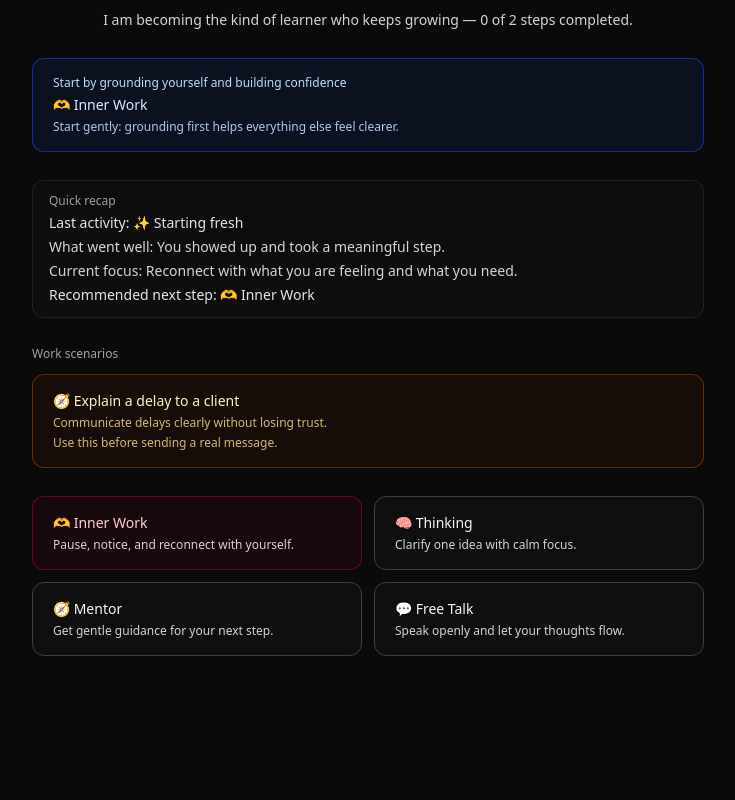
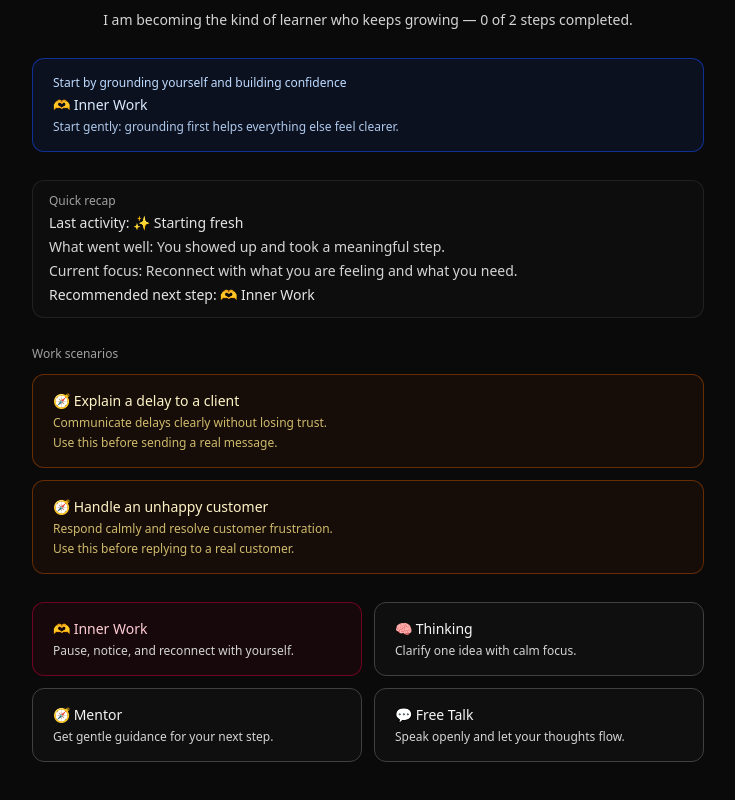
Before and after one commit to logan-woo-tech/woo-mvp, a Next.js app: page /learner in a window 1280 px wide. Shown: the part 448-1248 px from the top of the page, without its empty margins (272-1007 px from the left). Before the commit the page ends 1144 px from the top, so only its background shows below. Built offline with nearby package versions, Linux system fonts and the light colour scheme.

Commit message:
feat: add unhappy-customer scenario and extend work communication flow

```diff
--- a/src/app/feedback/page.tsx
+++ b/src/app/feedback/page.tsx
@@ -59,6 +59,11 @@ const WORK_SCENARIO_META: Record<
     intro: "You explained the delay clearly and kept the message professional.",
     support: "Keep the tone calm, specific, and solution-oriented.",
     nextStepLabel: "Handle an unhappy customer",
+  },
+  "unhappy-customer": {
+    intro: "You acknowledged the customer's frustration and responded professionally.",
+    support: "Lead with empathy, then move clearly to a solution.",
+    nextStepLabel: "Ask for more time professionally",
   },
 };
 
@@ -155,6 +160,18 @@ function buildScenarioBetterVersion(
   scenarioId: WorkScenarioId,
   tone: WorkScenarioTone,
 ): string {
+  if (scenarioId === "unhappy-customer") {
+    if (tone === "formal") {
+      return "I understand your concern and appreciate you bringing this up. This happened because of a delay in our process. We are resolving it now and will update you shortly.";
+    }
+
+    if (tone === "neutral") {
+      return "I understand the issue and why this is frustrating. This happened because of a delay on our side. We are fixing it now and will update you soon.";
+    }
+
+    return "I get why this is frustrating — this happened because we had a delay. We are fixing it now and will keep you posted.";
+  }
+
   if (scenarioId === "delay-client") {
     if (tone === "formal") {
       return "I’d like to update you that we are slightly behind schedule because we identified an issue during testing. To ensure quality, we are fixing it now and will provide an update shortly.";
--- a/src/app/learner/page.tsx
+++ b/src/app/learner/page.tsx
@@ -267,6 +267,19 @@ export default async function LearnerPage({ searchParams }: LearnerPageProps) {
               Use this before sending a real message.
             </span>
           </Link>
+
+          <Link
+            href={`/conversation?scenario=unhappy-customer&growth=${growthCount}`}
+            className="rounded-xl border border-amber-700/50 bg-amber-950/20 px-5 py-4 text-left text-sm text-amber-100 hover:bg-amber-900/30"
+          >
+            <span className="block font-medium">🧭 Handle an unhappy customer</span>
+            <span className="mt-1 block text-xs text-amber-200/80">
+              Respond calmly and resolve customer frustration.
+            </span>
+            <span className="mt-1 block text-xs text-amber-200/80">
+              Use this before replying to a real customer.
+            </span>
+          </Link>
         </div>
 
         <div className="grid grid-cols-2 gap-3">
--- a/src/mocks/workScenarios.ts
+++ b/src/mocks/workScenarios.ts
@@ -1,5 +1,5 @@
 export type WorkScenarioTone = "formal" | "neutral" | "friendly";
-export type WorkScenarioId = "delay-client";
+export type WorkScenarioId = "delay-client" | "unhappy-customer";
 
 export type WorkScenario = {
   id: WorkScenarioId;
@@ -47,6 +47,38 @@ export const WORK_SCENARIOS: Record<WorkScenarioId, WorkScenario> = {
     sampleAnswer:
       "We are slightly behind schedule because we found an issue during testing. For example, one key function did not perform as expected. To ensure quality, we suggest extending the timeline by two days and will keep you updated daily.",
   },
+  "unhappy-customer": {
+    id: "unhappy-customer",
+    title: "Handle an unhappy customer",
+    shortLabel: "Handle an unhappy customer",
+    description: "Respond calmly and resolve customer frustration.",
+    focus: "Acknowledge emotion, take responsibility, and move to solution.",
+    context:
+      "A customer is unhappy about your service or delay. You need to respond without making the situation worse.",
+    question:
+      "How would you respond to calm the customer and move toward a solution?",
+    toneStarters: {
+      formal: "I understand your concern and appreciate you bringing this up...",
+      neutral: "I understand the issue and we are looking into it...",
+      friendly: "I get why this is frustrating — let me help fix it...",
+    },
+    helpfulWords: [
+      "understand",
+      "concern",
+      "frustrating",
+      "resolve",
+      "support",
+      "fix",
+      "update",
+    ],
+    starterSentences: [
+      "I understand how you feel because...",
+      "The issue happened because...",
+      "We are fixing this by...",
+    ],
+    sampleAnswer:
+      "I understand how frustrating this must be because the delay affected your plan. For example, your order did not arrive on time. We are fixing this now and will update you within the next hour.",
+  },
 };
 
 export function getWorkScenario(
```
